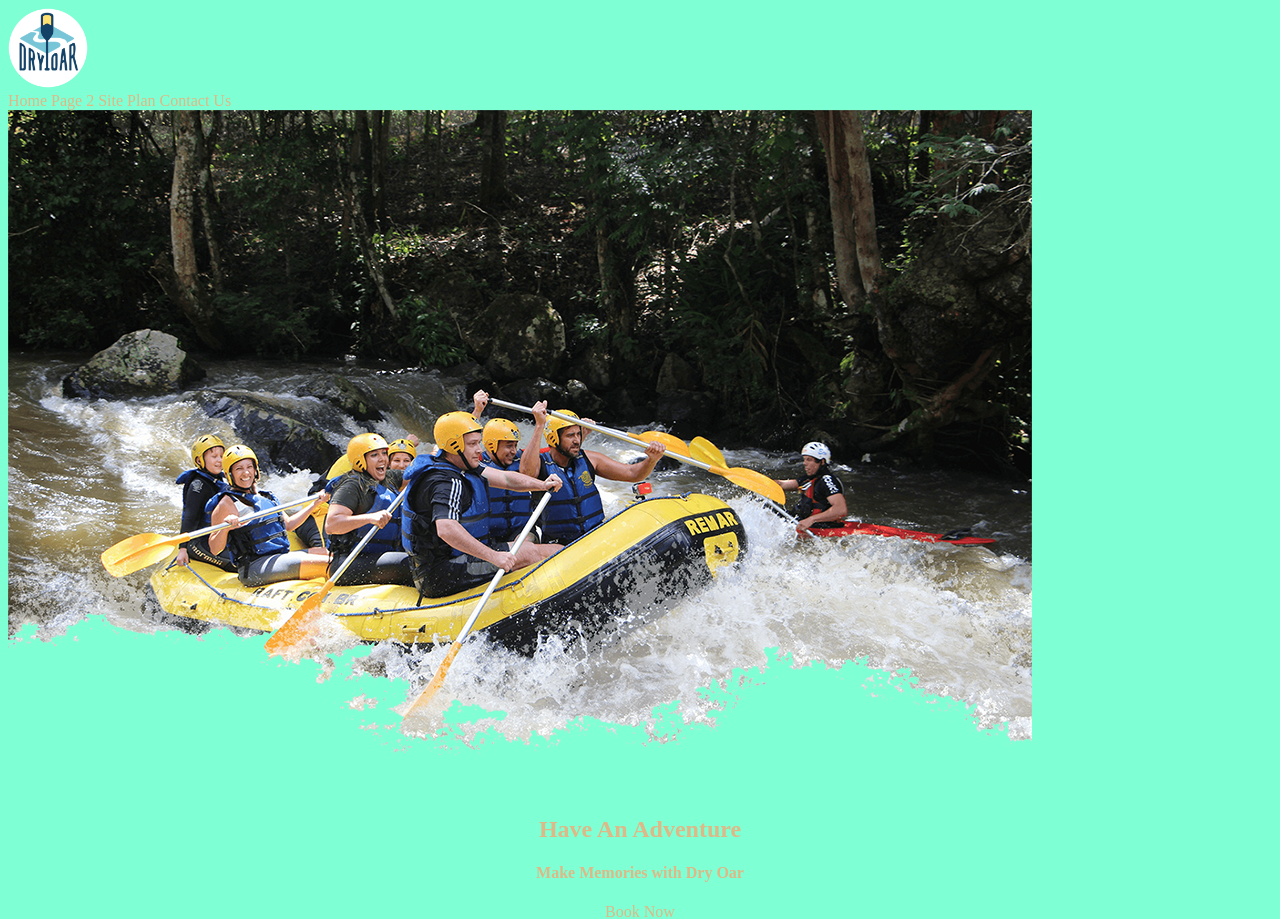
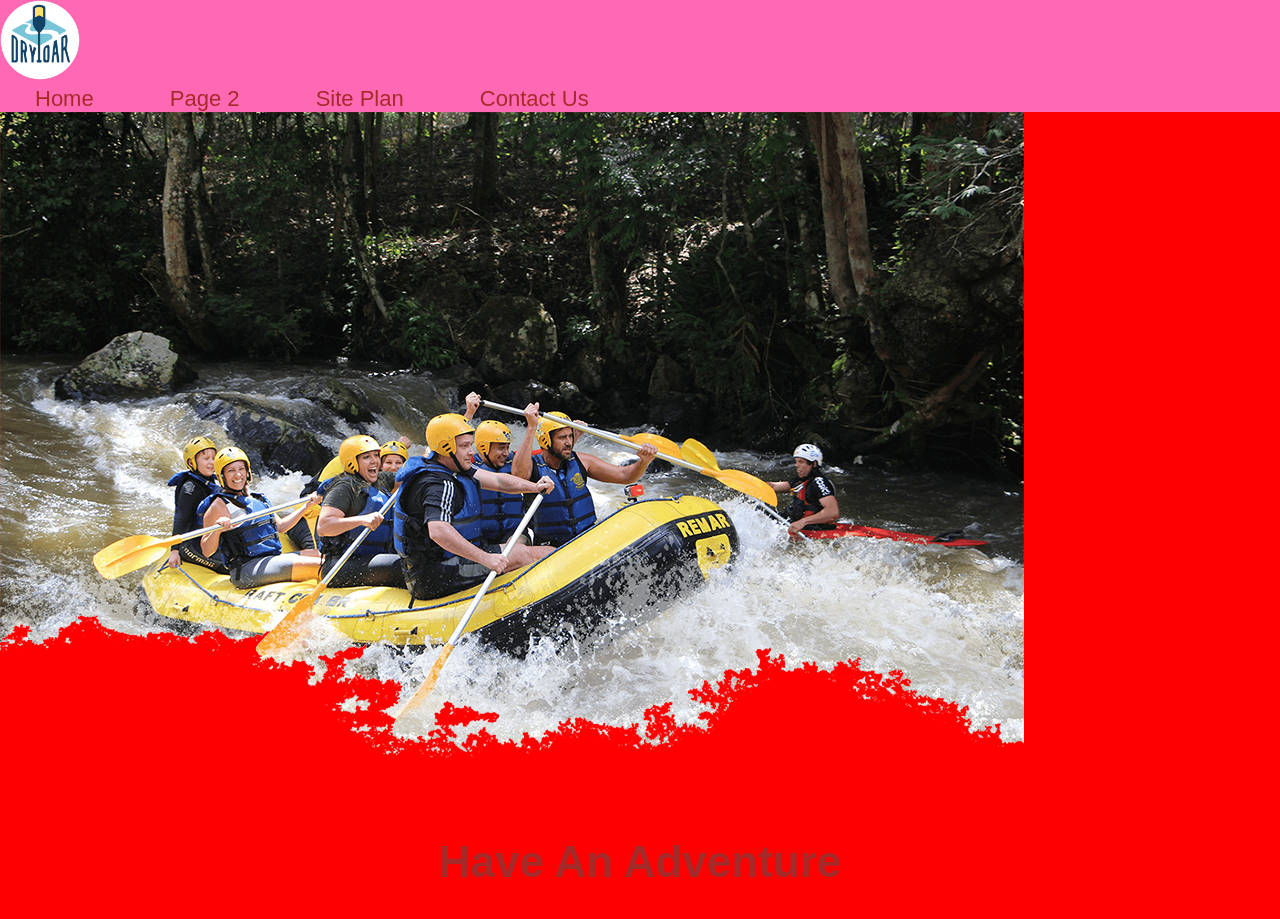
Before and after one commit to AwesomeJPS/awesomejps.github.io, a plain HTML site: page wwr/WaterRafting.html in a window 1280 px wide. Shown: the top 919 px of the page. Drawn offline with Linux system fonts and the light colour scheme.

Commit message:
Finished week 5?

```diff
--- a/wwr/styles/style.css
+++ b/wwr/styles/style.css
@@ -25,9 +25,61 @@ nav a:hover,
 .msg,
 footer{
 
-background-color: aquamarine;
+background-color: hotPink;
 
 }
+
+body {
+    background-color: red;
+    font-family: Raleway, Arial, sans-serif;
+    font-size: 22px;
+    margin: 0;
+    padding: 0;
+}
+h2 {
+    margin: 0;
+}
+.book, .join {
+    background-color: #d9c2a3;
+    color: black;
+    text-decoration: none;
+    font-size: 18px;
+    padding: 15px 30px;
+    margin-top: 50px;
+}
+.book, .join {
+    background-color: #d9c2a3;
+    color: black;
+    text-decoration: none;
+    font-size: 18px;
+    padding: 15px 30px;
+    margin-top: 50px;
+    border-radius: 5px;
+}
+
+.card-img {
+    border: 10px solid #d9c2a3;
+}
+main section img {
+    box-sizing: border-box;
+}
+
+nav a {
+    text-decoration: none;
+    color: blue;
+    text-align: center;
+    padding: 35px;
+}
+
+.home-title {
+    font-family: 'Rock Salt', 'Bradley Hand', sans-serif;
+    font-size: 2em;
+}
+
+.msg {
+    background-color: blue;
+    line-height: 1.5em;
+  }
 
 nav a,
 nav a:hover,
@@ -40,9 +92,8 @@ h4,
 footer h3,
 footer a,
 footer a:hover{
-
-color: burlywood;
-
+color: brown;
+font-family: Papyrus,fantasy;
 }
 
 .logo,.icon{
```
